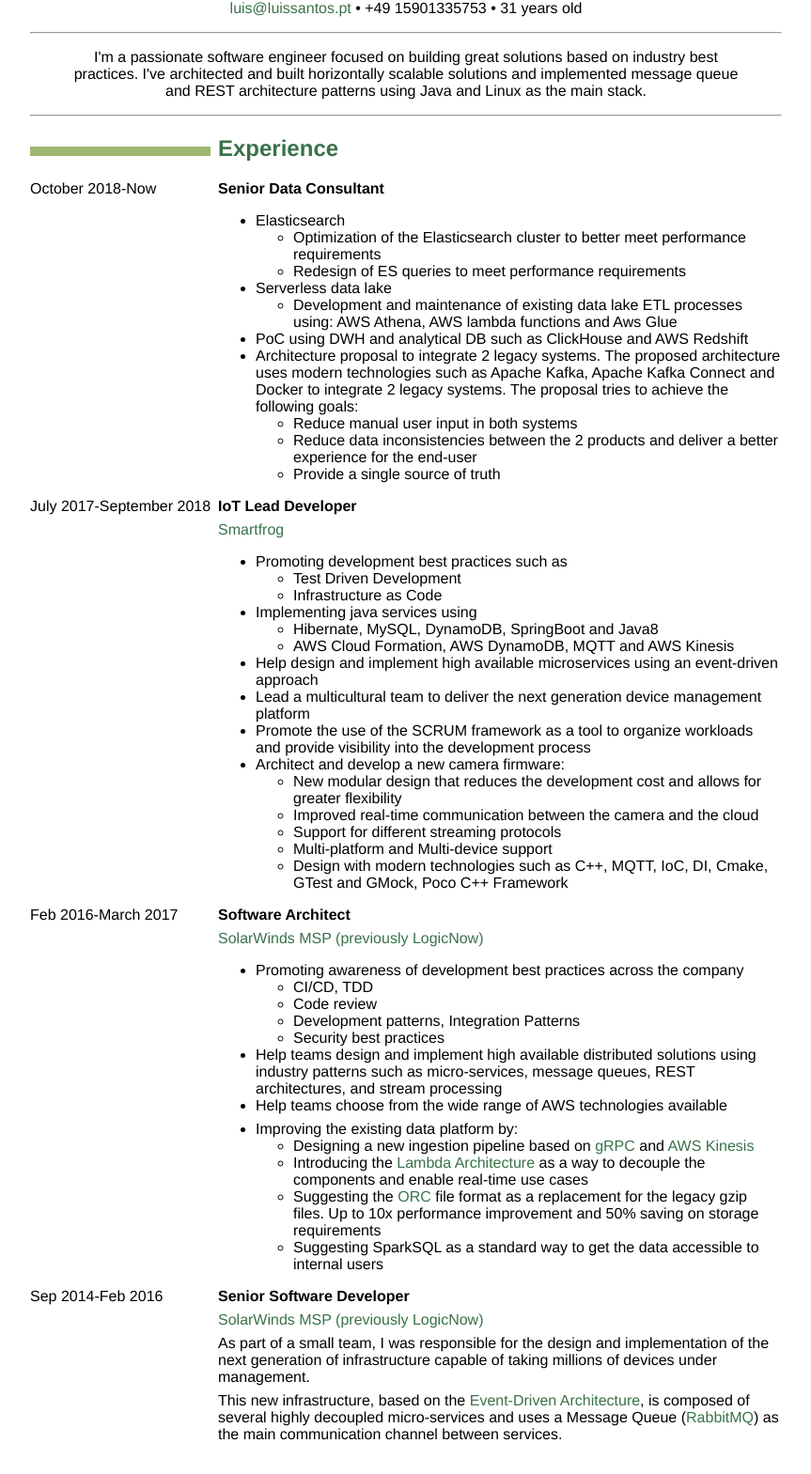
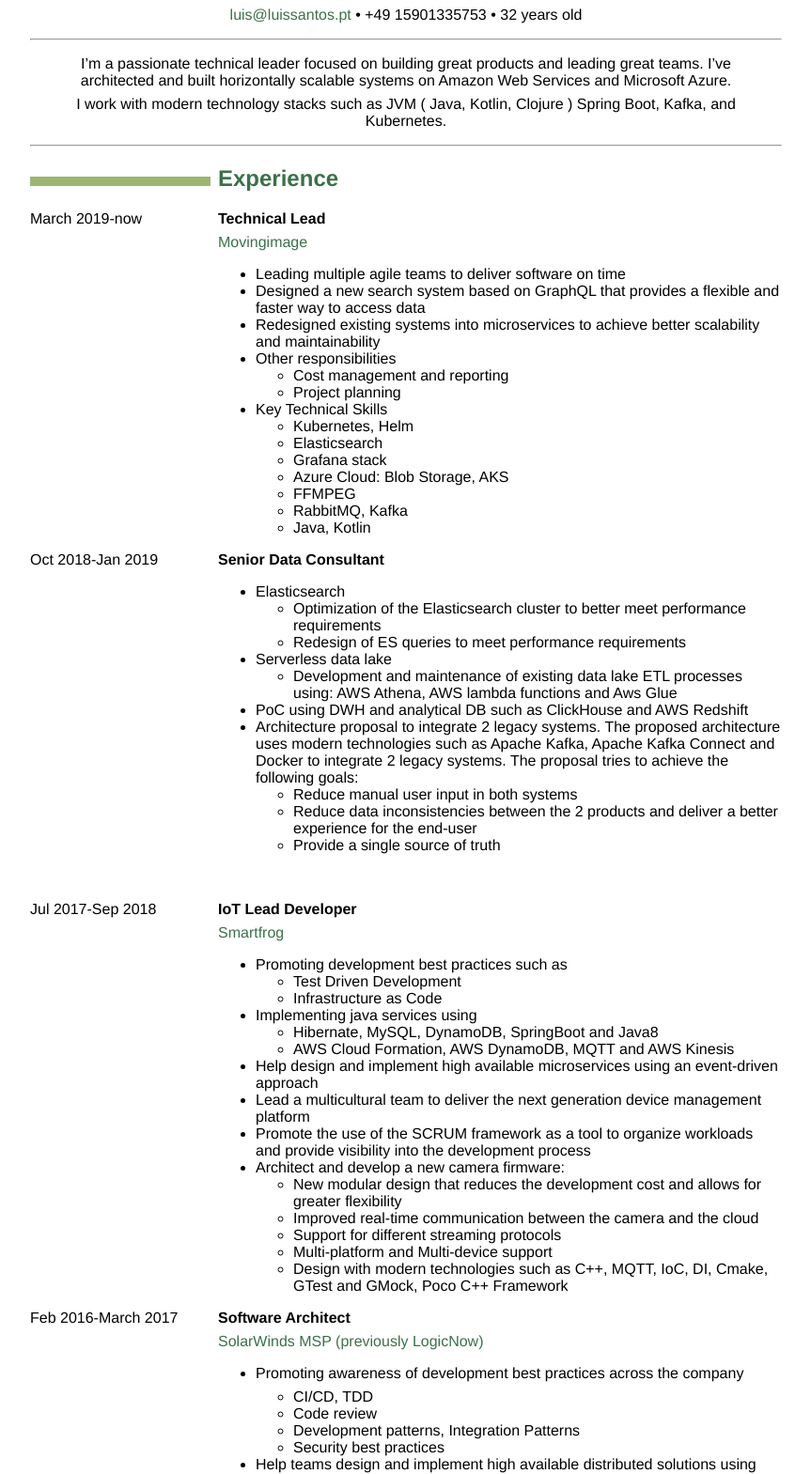
Before and after one commit to luissantos/cv, a plain HTML site: page index.html in a window 1280 px wide. Shown: the part 108-1677 px from the top of the page at 94% size, without its empty margins (208-1071 px from the left). Drawn offline with Linux system fonts and the light colour scheme.

Commit message:
Update CV

```diff
--- a/index.html
+++ b/index.html
@@ -1,11 +1,21 @@
-<!DOCTYPE html PUBLIC "-//W3C//DTD XHTML 1.0 Transitional//EN" "http://www.w3.org/TR/xhtml1/DTD/xhtml1-transitional.dtd">
+<!DOCTYPE html>
 <html xmlns="http://www.w3.org/1999/xhtml" lang="en-GB" xml:lang="en-GB">
 <head>
-  <meta http-equiv="Content-Type" content="text/html; charset=utf-8" />
-  <meta http-equiv="Content-Style-Type" content="text/css" />
+  <meta charset="utf-8" />
   <meta name="generator" content="pandoc" />
-  <title></title>
-  <style type="text/css">code{white-space: pre;}</style>
+  <meta name="viewport" content="width=device-width, initial-scale=1.0, user-scalable=yes" />
+  <title>resume</title>
+  <style>
+    code{white-space: pre-wrap;}
+    span.smallcaps{font-variant: small-caps;}
+    span.underline{text-decoration: underline;}
+    div.column{display: inline-block; vertical-align: top; width: 50%;}
+    div.hanging-indent{margin-left: 1.5em; text-indent: -1.5em;}
+    ul.task-list{list-style: none;}
+  </style>
+  <!--[if lt IE 9]>
+    <script src="//cdnjs.cloudflare.com/ajax/libs/html5shiv/3.7.3/html5shiv-printshiv.min.js"></script>
+  <![endif]-->
   <style type="text/css">
   /*
    * Copyright 2013 Christophe-Marie Duquesne <chmd@chmd.fr>
@@ -111,20 +121,47 @@
   </style>
 </head>
 <body>
-<div id="luis-santos" class="section level1">
+<section id="luis-santos" class="level1">
 <h1>Luis Santos</h1>
 <blockquote>
-<p><a href="mailto:luis@luissantos.pt">luis@luissantos.pt</a> • +49 15901335753 • 31 years old</p>
+<p><a href="mailto:luis@luissantos.pt" class="email">luis@luissantos.pt</a> • +49 15901335753 • 32 years old</p>
 </blockquote>
 <hr />
 <blockquote>
-<p>I'm a passionate software engineer focused on building great solutions based on industry best practices. I've architected and built horizontally scalable solutions and implemented message queue and REST architecture patterns using Java and Linux as the main stack.</p>
+<p>I’m a passionate technical leader focused on building great products and leading great teams. I’ve architected and built horizontally scalable systems on Amazon Web Services and Microsoft Azure.</p>
+<p>I work with modern technology stacks such as JVM ( Java, Kotlin, Clojure ) Spring Boot, Kafka, and Kubernetes.</p>
 </blockquote>
 <hr />
-<div id="experience" class="section level2">
+<section id="experience" class="level2">
 <h2>Experience</h2>
 <dl>
-<dt>October 2018-Now</dt>
+<dt>March 2019-now</dt>
+<dd><p><strong>Technical Lead</strong></p>
+<p><a href="https://www.movingimage.com/">Movingimage</a></p>
+<ul>
+<li>Leading multiple agile teams to deliver software on time</li>
+<li>Designed a new search system based on GraphQL that provides a flexible and faster way to access data</li>
+<li>Redesigned existing systems into microservices to achieve better scalability and maintainability</li>
+<li>Other responsibilities
+<ul>
+<li>Cost management and reporting</li>
+<li>Project planning</li>
+</ul></li>
+<li>Key Technical Skills
+<ul>
+<li>Kubernetes, Helm</li>
+<li>Elasticsearch</li>
+<li>Grafana stack</li>
+<li>Azure Cloud: Blob Storage, AKS</li>
+<li>FFMPEG</li>
+<li>RabbitMQ, Kafka</li>
+<li>Java, Kotlin</li>
+</ul></li>
+</ul>
+</dd>
+</dl>
+<dl>
+<dt>Oct 2018-Jan 2019</dt>
 <dd><p><strong>Senior Data Consultant</strong></p>
 <ul>
 <li>Elasticsearch
@@ -145,7 +182,10 @@
 </ul></li>
 </ul>
 </dd>
-<dt>July 2017-September 2018</dt>
+</dl>
+<p><br></p>
+<dl>
+<dt>Jul 2017-Sep 2018</dt>
 <dd><p><strong>IoT Lead Developer</strong></p>
 <p><a href="https://www.smartfrog.com/">Smartfrog</a></p>
 <ul>
@@ -172,20 +212,22 @@
 </ul></li>
 </ul>
 </dd>
+</dl>
+<dl>
 <dt>Feb 2016-March 2017</dt>
 <dd><p><strong>Software Architect</strong></p>
 <p><a href="https://www.solarwindsmsp.com/">SolarWinds MSP (previously LogicNow)</a></p>
 <ul>
-<li>Promoting awareness of development best practices across the company
+<li><p>Promoting awareness of development best practices across the company</p>
 <ul>
 <li>CI/CD, TDD</li>
 <li>Code review</li>
 <li>Development patterns, Integration Patterns</li>
 <li>Security best practices</li>
 </ul></li>
-<li>Help teams design and implement high available distributed solutions using industry patterns such as micro-services, message queues, REST architectures, and stream processing</li>
+<li><p>Help teams design and implement high available distributed solutions using industry patterns such as micro-services, message queues, REST architectures, and stream processing</p></li>
 <li><p>Help teams choose from the wide range of AWS technologies available</p></li>
-<li>Improving the existing data platform by:
+<li><p>Improving the existing data platform by:</p>
 <ul>
 <li>Designing a new ingestion pipeline based on <a href="http://www.grpc.io/">gRPC</a> and <a href="https://aws.amazon.com/kinesis/streams/">AWS Kinesis</a></li>
 <li>Introducing the <a href="http://lambda-architecture.net/">Lambda Architecture</a> as a way to decouple the components and enable real-time use cases</li>
@@ -195,7 +237,6 @@
 </ul>
 </dd>
 </dl>
-<p></p>
 <dl>
 <dt>Sep 2014-Feb 2016</dt>
 <dd><p><strong>Senior Software Developer</strong></p>
@@ -240,7 +281,6 @@
 </ul>
 </dd>
 </dl>
-<p></p>
 <dl>
 <dt>Oct 2011-Apr 2014</dt>
 <dd><p><strong>PHP Developer</strong></p>
@@ -272,9 +312,8 @@
 <p>Responsible for organizing a monthly event</p>
 </dd>
 </dl>
-<p></p>
-</div>
-<div id="education" class="section level2">
+</section>
+<section id="education" class="level2">
 <h2>Education</h2>
 <dl>
 <dt>2005–2011</dt>
@@ -288,30 +327,28 @@
 </ul>
 </dd>
 </dl>
-</div>
-<div id="interests" class="section level2">
+</section>
+<section id="interests" class="level2">
 <h2>Interests</h2>
 <dl>
-<dt>The Open Source Initiative (OSI) - Individual Member</dt>
-<dd>Open Source software is a fundamental part of our society and supporting OSI is a great way to support open source.
-</dd>
 <dt>Other interests</dt>
 <dd><p><strong>Java:</strong></p>
 <ul>
 <li>GraalVM and AOT compilation in serverless environments</li>
 <li>Dependency injection in serverless environments using Dagger</li>
 <li>Kotlin - Kotlin modern and expressive features deliver great productivity at a lower entry barrier. A great alternative to Java.</li>
+<li>Clojure - Modern lisp on the jvm and javascript</li>
 </ul>
 </dd>
 <dd><p><strong>RabbitMQ:</strong> Message Queues are a key piece of any distributed system. I do a lot of research about MQ patterns and how to solve some common problems. I also contribute to RabbitMQ mailing list every time I have an opportunity</p>
 </dd>
 <dd><p><strong>Arduino and digital electronics:</strong> One of my hobbies is to build small digital circuits that let control devices around the house and in the process improve my understanding about the different technologies available to consumers. DIY is a fun and pragmatic way of exploring the concepts of Computing and IoT.</p>
 </dd>
-<dd><p><strong>Lisp, Scheme and Racket :</strong> On free my time I've been learning Racket. My interest in such languages is due to its simplicity. This simplicity and flexibility make them very powerful and the perfect vehicle to implement new programming concepts without the need to change the language</p>
+<dd><p><strong>Lisp, Scheme and Racket :</strong> On free my time I’ve been learning Racket. My interest in such languages is due to its simplicity. This simplicity and flexibility make them very powerful and the perfect vehicle to implement new programming concepts without the need to change the language</p>
 </dd>
 </dl>
-</div>
-<div id="other" class="section level2">
+</section>
+<section id="other" class="level2">
 <h2>Other</h2>
 <dl>
 <dt>Languages</dt>
@@ -325,9 +362,9 @@
 </dl>
 <hr />
 <blockquote>
-<p><a href="mailto:luis@luissantos.pt">luis@luissantos.pt</a> • +49 15901335753 • 31 years old</p>
+<p><a href="mailto:luis@luissantos.pt" class="email">luis@luissantos.pt</a> • +49 15901335753 • 32 years old</p>
 </blockquote>
-</div>
-</div>
+</section>
+</section>
 </body>
 </html>
```
Also changed, not shown: resume.html (+67 -30 lines), 2 other files.
